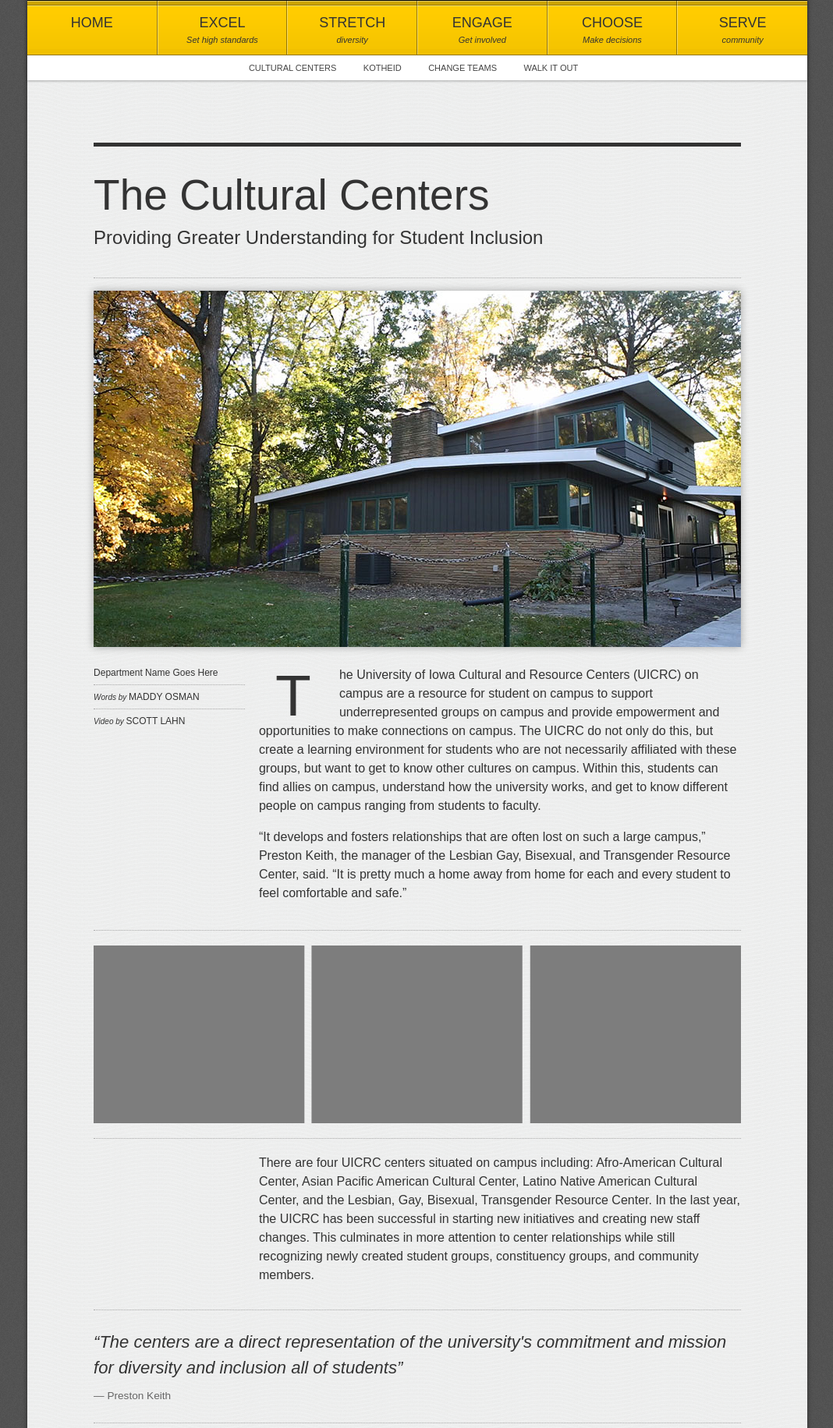
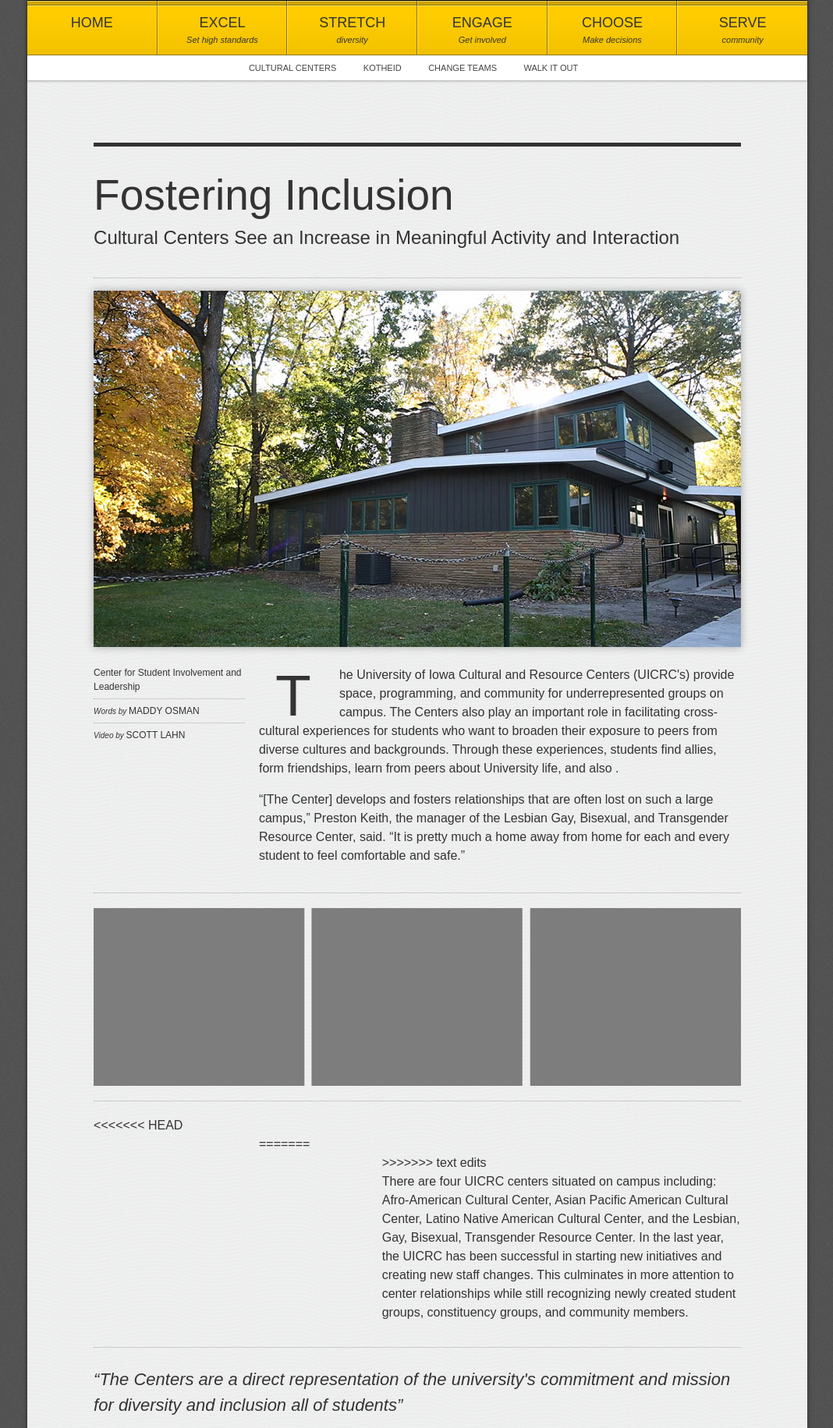
Before and after one commit to bewoldt/annualreport, a PHP site: page /stretch.php in a window 1280 px wide. Shown: the part 636-2468 px from the top of the page at 78% size, without its empty margins (105-1173 px from the left). Run offline with PHP 8.4, Linux system fonts and the light colour scheme; grey boxes labelled with a size stand in for pictures from a placeholder-image service; some libraries are stand-ins or nearby versions.

Commit message:
text edits

```diff
--- a/stretch.php
+++ b/stretch.php
@@ -56,8 +56,8 @@
             <div class="row-fluid">
                 <div class="span10 offset1">
                     <header class="header">
-                        <h1 class="title">The Cultural Centers</h1>
-                        <h3 class="sub-head">Providing Greater Understanding for Student Inclusion</h3>
+                        <h1 class="title">Fostering Inclusion</h1>
+                        <h3 class="sub-head">Cultural Centers See an Increase in Meaningful Activity and Interaction</h3>
                     </header>
                     <div id="cultural-centers-video" class="video-container">
                         <img src="images/stretch/cultural-centers-still.jpg" alt="">
@@ -66,37 +66,41 @@
                     <div class="row-fluid">
                         <div class="span3 meta">
                            <ul>
-                                <li>Department Name Goes Here</li>
+                                <li>Center for Student Involvement and Leadership</li>
                                 <li><em>Words by <span>Maddy Osman</span></em></li>
                                 <li><em>Video by <span>Scott Lahn</span></em></li>
                             </ul>
                         </div>
                         <div class="span9">
-                            <p><span class="dropcap">T</span>he University of Iowa Cultural and Resource Centers (UICRC) on campus are a resource for student on campus to support underrepresented groups on campus and provide empowerment and opportunities to make connections on campus. The UICRC do not only do this, but create a learning environment for students who are not necessarily affiliated with these groups, but want to get to know other cultures on campus. Within this, students can find allies on campus, understand how the university works, and get to know different people on campus ranging from students to faculty.</p>
-                            <p>“It develops and fosters relationships that are often lost on such a large campus,” Preston Keith, the manager of the Lesbian Gay, Bisexual, and Transgender Resource Center, said. “It is pretty much a home away from home for each and every student to feel comfortable and safe.”</p>
+                            <p><span class="dropcap">T</span>he University of Iowa Cultural and Resource Centers (UICRC's) provide space, programming, and community for underrepresented groups on campus. The Centers also play an important role in facilitating cross-cultural experiences for students who want to broaden their exposure to peers from diverse cultures and backgrounds. Through these experiences, students  find allies, form friendships, learn from peers about University life, and also .</p>
+                            <p>“[The Center] develops and fosters relationships that are often lost on such a large campus,” Preston Keith, the manager of the Lesbian Gay, Bisexual, and Transgender Resource Center, said. “It is pretty much a home away from home for each and every student to feel comfortable and safe.”</p>
                         </div>
                     </div>
                     <div class="row-fluid">
                         <div class="span12 img-callout">
                             <img src="images/culture-2.png" alt="">
                         </div>
+<<<<<<< HEAD
                     </div>
                     <div class="row-fluid">
                         <div class="span9 offset3">
+=======
+                        <div class="span9 offset3" contenteditable="true">
+>>>>>>> text edits
                             <p>There are four UICRC centers situated on campus including: Afro-American Cultural Center, Asian Pacific American Cultural Center, Latino Native American Cultural Center, and the Lesbian, Gay, Bisexual, Transgender Resource Center. In the last year, the UICRC has been successful in starting new initiatives and creating new staff changes. This culminates in more attention to center relationships while still recognizing newly created student groups, constituency groups, and community members.</p>
                         </div>
                     </div>
                     <div class="row-fluid">
                         <div class="span12">
                             <blockquote class="full-width">
-                                <p>“The centers are a direct representation of the university's commitment and mission for diversity and inclusion all of students”</p>
+                                <p>“The Centers are a direct representation of the university's commitment and mission for diversity and inclusion all of students”</p>
                                 <small>Preston Keith</small>
                             </blockquote>
                         </div>
                     </div>
                     <div class="row-flulid">
                         <div class="span9 offset3">
-                           <p>The total usage of the multicultural centers in the fiscal years 2011-2012 was 28,769 person visits. From 2011 to 2012 FY, there was a 10.5% increase of visitations to the centers with the Asian Pacific American Cultural Center receiving the largest percentage of increase in visits (39%).</p>
+                           <p>From 2011 to 2012, there was a 10.5% increase in visitrs to the Centers, with the Asian Pacific American Cultural Center (APACC) receiving the largest percentage of increase in visits (39%). During the 2011-2012 school year, the Centers saw a total of 28,769 visitors. </p>
                         </div>
                     </div><!-- end row -->
                 </div>
```
